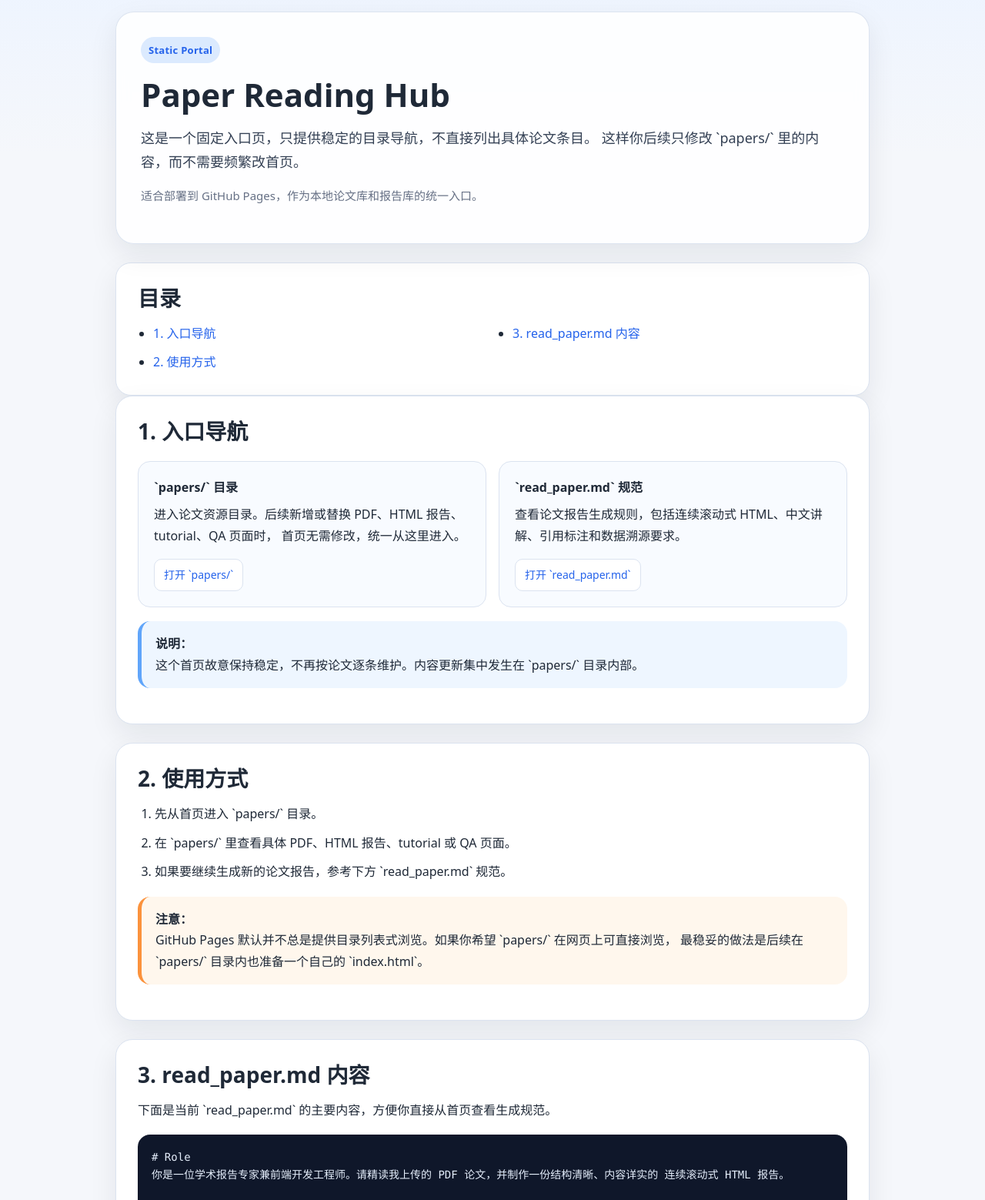
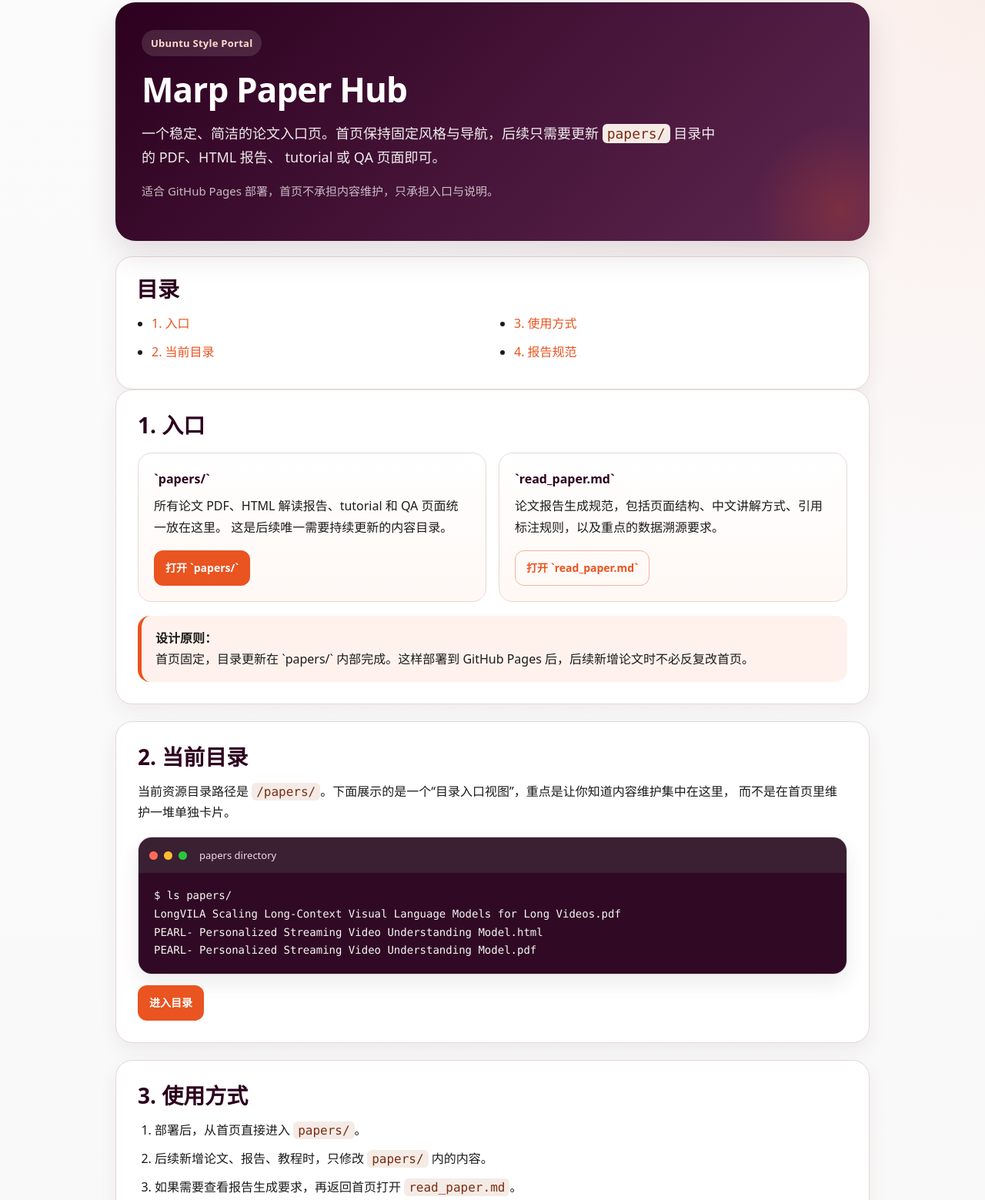
Before and after one commit to guanhuankang/papers, a plain HTML site: page index.html in a window 1280 px wide. Shown: the part 41-1600 px from the top of the page at 77% size. Drawn offline with Linux system fonts and the light colour scheme.

Commit message:
ubuntu-like idnex

```diff
--- a/index.html
+++ b/index.html
@@ -3,21 +3,20 @@
 <head>
   <meta charset="UTF-8" />
   <meta name="viewport" content="width=device-width, initial-scale=1.0" />
-  <title>Paper Reading Hub</title>
+  <title>Marp Paper Hub</title>
   <style>
     :root {
-      --bg: #f5f7fb;
-      --panel: #ffffff;
-      --text: #1f2937;
-      --muted: #667085;
-      --accent: #2563eb;
-      --accent-soft: #dbeafe;
-      --border: #dbe3f0;
-      --shadow: 0 14px 36px rgba(15, 23, 42, 0.08);
-      --note-bg: #eef6ff;
-      --note-border: #60a5fa;
-      --warn-bg: #fff7ed;
-      --warn-border: #fb923c;
+      --ubuntu-orange: #e95420;
+      --ubuntu-orange-dark: #c34113;
+      --ubuntu-aubergine: #2c001e;
+      --ubuntu-aubergine-soft: #5e2750;
+      --ubuntu-ink: #1b1b1b;
+      --ubuntu-muted: #6b7280;
+      --ubuntu-bg: #f7f7f8;
+      --ubuntu-panel: #ffffff;
+      --ubuntu-border: #e5d9d4;
+      --ubuntu-shadow: 0 18px 40px rgba(44, 0, 30, 0.12);
+      --ubuntu-soft: #fff2ec;
     }
 
     * {
@@ -31,13 +30,15 @@
     body {
       margin: 0;
       font-family: system-ui, -apple-system, "Segoe UI", Roboto, Arial, sans-serif;
-      background: linear-gradient(180deg, #edf4ff 0%, var(--bg) 240px);
-      color: var(--text);
-      line-height: 1.72;
+      background:
+        radial-gradient(circle at top right, rgba(233, 84, 32, 0.08), transparent 28%),
+        linear-gradient(180deg, #fcfbfb 0%, var(--ubuntu-bg) 100%);
+      color: var(--ubuntu-ink);
+      line-height: 1.7;
     }
 
     a {
-      color: var(--accent);
+      color: var(--ubuntu-orange);
       text-decoration: none;
     }
 
@@ -51,74 +52,99 @@
     }
 
     header {
-      padding: 56px 0 24px;
+      padding: 44px 0 20px;
     }
 
     .hero {
-      background: rgba(255, 255, 255, 0.86);
-      backdrop-filter: blur(8px);
-      border: 1px solid rgba(219, 227, 240, 0.95);
-      border-radius: 24px;
-      padding: 32px;
-      box-shadow: var(--shadow);
+      background: linear-gradient(135deg, var(--ubuntu-aubergine) 0%, var(--ubuntu-aubergine-soft) 100%);
+      color: #fff;
+      border-radius: 26px;
+      padding: 36px 34px;
+      box-shadow: var(--ubuntu-shadow);
+      position: relative;
+      overflow: hidden;
+    }
+
+    .hero::after {
+      content: "";
+      position: absolute;
+      inset: auto -80px -80px auto;
+      width: 240px;
+      height: 240px;
+      background: radial-gradient(circle, rgba(233, 84, 32, 0.22), transparent 66%);
+      pointer-events: none;
     }
 
     .eyebrow {
       display: inline-block;
-      padding: 6px 10px;
+      padding: 6px 12px;
       border-radius: 999px;
-      background: var(--accent-soft);
-      color: var(--accent);
+      background: rgba(255, 255, 255, 0.12);
+      color: #ffd9cb;
       font-size: 13px;
       font-weight: 700;
       letter-spacing: 0.02em;
     }
 
     h1, h2, h3 {
-      line-height: 1.28;
+      line-height: 1.24;
       margin: 0 0 14px;
     }
 
     h1 {
-      margin-top: 14px;
-      font-size: clamp(30px, 4vw, 42px);
+      margin-top: 16px;
+      font-size: clamp(30px, 4vw, 44px);
+      letter-spacing: -0.02em;
     }
 
     h2 {
       font-size: 28px;
+      color: var(--ubuntu-aubergine);
     }
 
     h3 {
-      font-size: 20px;
-      margin-top: 28px;
+      font-size: 19px;
+      color: var(--ubuntu-aubergine);
+      margin-top: 26px;
     }
 
     p {
       margin: 0 0 16px;
     }
 
+    .lead {
+      font-size: 18px;
+      color: rgba(255, 255, 255, 0.92);
+      max-width: 760px;
+    }
+
+    .meta {
+      margin-top: 14px;
+      color: rgba(255, 255, 255, 0.72);
+      font-size: 15px;
+    }
+
     nav {
-      margin: 24px 0 36px;
+      margin: 24px 0 32px;
     }
 
     .toc,
     section {
-      background: var(--panel);
-      border: 1px solid var(--border);
+      background: var(--ubuntu-panel);
+      border: 1px solid var(--ubuntu-border);
       border-radius: 22px;
-      padding: 28px;
-      box-shadow: var(--shadow);
+      box-shadow: 0 10px 24px rgba(44, 0, 30, 0.06);
     }
 
     .toc {
-      border-radius: 20px;
+      padding: 24px 26px;
     }
 
     .toc ul {
       margin: 0;
       padding-left: 20px;
       columns: 2;
-      column-gap: 32px;
+      column-gap: 36px;
     }
 
     .toc li {
@@ -127,35 +153,25 @@
     }
 
     main {
-      padding-bottom: 56px;
+      padding-bottom: 48px;
     }
 
     section {
-      margin-bottom: 24px;
-    }
-
-    .lead {
-      font-size: 18px;
-      color: #344054;
-    }
-
-    .meta {
-      color: var(--muted);
-      font-size: 15px;
-      margin-top: 16px;
+      padding: 28px;
+      margin-bottom: 22px;
     }
 
     .grid {
       display: grid;
       grid-template-columns: repeat(auto-fit, minmax(280px, 1fr));
       gap: 16px;
-      margin-top: 20px;
+      margin-top: 18px;
     }
 
     .card {
-      background: #f8fbff;
-      border: 1px solid var(--border);
-      border-radius: 16px;
+      background: linear-gradient(180deg, #fff 0%, #fff8f5 100%);
+      border: 1px solid var(--ubuntu-border);
+      border-radius: 18px;
       padding: 20px;
     }
 
@@ -163,6 +179,7 @@
       display: block;
       margin-bottom: 8px;
       font-size: 16px;
+      color: var(--ubuntu-aubergine);
     }
 
     .actions {
@@ -173,30 +190,99 @@
     }
 
     .button {
-      display: inline-block;
-      padding: 8px 12px;
-      border-radius: 10px;
-      border: 1px solid var(--border);
-      background: #fff;
+      display: inline-flex;
+      align-items: center;
+      justify-content: center;
+      padding: 10px 14px;
+      border-radius: 12px;
+      border: 1px solid transparent;
+      background: var(--ubuntu-orange);
+      color: #fff;
       font-size: 14px;
+      font-weight: 600;
+      text-decoration: none;
+      transition: background 0.18s ease, transform 0.18s ease;
     }
 
-    .note,
-    .warning {
-      border-left: 5px solid;
-      border-radius: 16px;
-      padding: 16px 18px;
-      margin: 18px 0;
+    .button:hover {
+      background: var(--ubuntu-orange-dark);
+      text-decoration: none;
+      transform: translateY(-1px);
+    }
+
+    .button.secondary {
+      background: transparent;
+      color: var(--ubuntu-orange);
+      border-color: #f2b59d;
+    }
+
+    .button.secondary:hover {
+      background: var(--ubuntu-soft);
+    }
+
+    .terminal {
+      margin-top: 18px;
+      border-radius: 18px;
+      overflow: hidden;
+      border: 1px solid rgba(44, 0, 30, 0.18);
+      box-shadow: 0 12px 28px rgba(44, 0, 30, 0.08);
+    }
+
+    .terminal-bar {
+      display: flex;
+      align-items: center;
+      gap: 8px;
+      padding: 12px 14px;
+      background: #3a2032;
+    }
+
+    .dot {
+      width: 11px;
+      height: 11px;
+      border-radius: 50%;
+      background: #ff6b57;
+    }
+
+    .dot:nth-child(2) {
+      background: #febc2e;
+    }
+
+    .dot:nth-child(3) {
+      background: #28c840;
+    }
+
+    .terminal-title {
+      margin-left: 8px;
+      color: #f1d6e8;
+      font-size: 13px;
+    }
+
+    pre {
+      margin: 0;
+      padding: 18px 20px;
+      background: #300a24;
+      color: #f5f5f5;
+      overflow-x: auto;
+      font-family: ui-monospace, SFMono-Regular, Menlo, Consolas, monospace;
+      font-size: 14px;
+      line-height: 1.7;
+      white-space: pre-wrap;
+    }
+
+    code {
+      font-family: ui-monospace, SFMono-Regular, Menlo, Consolas, monospace;
+      background: #f5ebe6;
+      color: #7a2e12;
+      padding: 2px 6px;
+      border-radius: 6px;
     }
 
     .note {
-      background: var(--note-bg);
-      border-color: var(--note-border);
-    }
-
-    .warning {
-      background: var(--warn-bg);
-      border-color: var(--warn-border);
+      margin-top: 18px;
+      padding: 16px 18px;
+      border-left: 5px solid var(--ubuntu-orange);
+      background: var(--ubuntu-soft);
+      border-radius: 16px;
     }
 
     ul, ol {
@@ -208,25 +294,9 @@
       margin-bottom: 10px;
     }
 
-    code, pre {
-      font-family: ui-monospace, SFMono-Regular, Menlo, Consolas, monospace;
-    }
-
-    pre {
-      margin: 18px 0 0;
-      padding: 18px;
-      border-radius: 16px;
-      background: #0f172a;
-      color: #e5eefb;
-      overflow-x: auto;
-      font-size: 14px;
-      line-height: 1.6;
-      white-space: pre-wrap;
-    }
-
     footer {
-      color: var(--muted);
-      padding: 0 0 48px;
+      color: var(--ubuntu-muted);
+      padding: 0 0 42px;
       font-size: 14px;
     }
 
@@ -247,14 +317,14 @@
   <header>
     <div class="container">
       <div class="hero">
-        <span class="eyebrow">Static Portal</span>
-        <h1>Paper Reading Hub</h1>
+        <span class="eyebrow">Ubuntu Style Portal</span>
+        <h1>Marp Paper Hub</h1>
         <p class="lead">
-          这是一个固定入口页，只提供稳定的目录导航，不直接列出具体论文条目。
-          这样你后续只修改 `papers/` 里的内容，而不需要频繁改首页。
+          一个稳定、简洁的论文入口页。首页保持固定风格与导航，后续只需要更新 <code>papers/</code> 目录中的 PDF、HTML 报告、
+          tutorial 或 QA 页面即可。
         </p>
         <p class="meta">
-          适合部署到 GitHub Pages，作为本地论文库和报告库的统一入口。
+          适合 GitHub Pages 部署，首页不承担内容维护，只承担入口与说明。
         </p>
       </div>
     </div>
@@ -264,22 +334,23 @@
     <div class="toc">
       <h2>目录</h2>
       <ul>
-        <li><a href="#entry">1. 入口导航</a></li>
-        <li><a href="#workflow">2. 使用方式</a></li>
-        <li><a href="#read-paper">3. read_paper.md 内容</a></li>
+        <li><a href="#entry">1. 入口</a></li>
+        <li><a href="#directory">2. 当前目录</a></li>
+        <li><a href="#usage">3. 使用方式</a></li>
+        <li><a href="#spec">4. 报告规范</a></li>
       </ul>
     </div>
   </nav>
 
   <main class="container">
     <section id="entry">
-      <h2>1. 入口导航</h2>
+      <h2>1. 入口</h2>
       <div class="grid">
         <article class="card">
-          <strong>`papers/` 目录</strong>
+          <strong>`papers/`</strong>
           <p>
-            进入论文资源目录。后续新增或替换 PDF、HTML 报告、tutorial、QA 页面时，
-            首页无需修改，统一从这里进入。
+            所有论文 PDF、HTML 解读报告、tutorial 和 QA 页面统一放在这里。
+            这是后续唯一需要持续更新的内容目录。
           </p>
           <div class="actions">
             <a class="button" href="papers/">打开 `papers/`</a>
@@ -287,82 +358,100 @@
         </article>
 
         <article class="card">
-          <strong>`read_paper.md` 规范</strong>
+          <strong>`read_paper.md`</strong>
           <p>
-            查看论文报告生成规则，包括连续滚动式 HTML、中文讲解、引用标注和数据溯源要求。
+            论文报告生成规范，包括页面结构、中文讲解方式、引用标注规则，以及重点的数据溯源要求。
           </p>
           <div class="actions">
-            <a class="button" href="read_paper.md">打开 `read_paper.md`</a>
+            <a class="button secondary" href="read_paper.md">打开 `read_paper.md`</a>
           </div>
         </article>
       </div>
 
       <div class="note">
-        <strong>说明：</strong><br />
-        这个首页故意保持稳定，不再按论文逐条维护。内容更新集中发生在 `papers/` 目录内部。
+        <strong>设计原则：</strong><br />
+        首页固定，目录更新在 `papers/` 内部完成。这样部署到 GitHub Pages 后，后续新增论文时不必反复改首页。
       </div>
     </section>
 
-    <section id="workflow">
-      <h2>2. 使用方式</h2>
-      <ol>
-        <li>先从首页进入 `papers/` 目录。</li>
-        <li>在 `papers/` 里查看具体 PDF、HTML 报告、tutorial 或 QA 页面。</li>
-        <li>如果要继续生成新的论文报告，参考下方 `read_paper.md` 规范。</li>
-      </ol>
+    <section id="directory">
+      <h2>2. 当前目录</h2>
+      <p>
+        当前资源目录路径是 <code>/papers/</code>。下面展示的是一个“目录入口视图”，重点是让你知道内容维护集中在这里，
+        而不是在首页里维护一堆单独卡片。
+      </p>
 
-      <div class="warning">
-        <strong>注意：</strong><br />
-        GitHub Pages 默认并不总是提供目录列表式浏览。如果你希望 `papers/` 在网页上可直接浏览，
-        最稳妥的做法是后续在 `papers/` 目录内也准备一个自己的 `index.html`。
+      <div class="terminal">
+        <div class="terminal-bar">
+          <span class="dot"></span>
+          <span class="dot"></span>
+          <span class="dot"></span>
+          <span class="terminal-title">papers directory</span>
+        </div>
+        <pre>$ ls papers/
+LongVILA Scaling Long-Context Visual Language Models for Long Videos.pdf
+PEARL- Personalized Streaming Video Understanding Model.html
+PEARL- Personalized Streaming Video Understanding Model.pdf</pre>
+      </div>
+
+      <div class="actions">
+        <a class="button" href="papers/">进入目录</a>
       </div>
     </section>
 
-    <section id="read-paper">
-      <h2>3. read_paper.md 内容</h2>
+    <section id="usage">
+      <h2>3. 使用方式</h2>
+      <ol>
+        <li>部署后，从首页直接进入 <code>papers/</code>。</li>
+        <li>后续新增论文、报告、教程时，只修改 <code>papers/</code> 内的内容。</li>
+        <li>如果需要查看报告生成要求，再返回首页打开 <code>read_paper.md</code>。</li>
+      </ol>
+
+      <div class="note">
+        <strong>GitHub Pages 提醒：</strong><br />
+        如果你希望 `papers/` 在网页端始终可浏览，最稳妥的做法仍然是在 `papers/` 目录里准备一个自己的 `index.html`。
+        这样首页和子目录页都可以长期稳定不变。
+      </div>
+    </section>
+
+    <section id="spec">
+      <h2>4. 报告规范</h2>
       <p>
-        下面是当前 `read_paper.md` 的主要内容，方便你直接从首页查看生成规范。
+        下面保留 `read_paper.md` 的精简说明，方便快速回顾报告应该长什么样。
       </p>
-      <pre># Role
-你是一位学术报告专家兼前端开发工程师。请精读我上传的 PDF 论文，并制作一份结构清晰、内容详实的 连续滚动式 HTML 报告。
 
-# Task
-1. 深入分析论文的核心内容，覆盖背景、方法、实验、结论等方方面面。
-2. 将内容转化为一个独立的、自包含的 HTML 文件（包含内嵌 CSS）。
-3. 页面设计需适合阅读（而非投影），支持上下滚动浏览所有信息。
+      <div class="terminal">
+        <div class="terminal-bar">
+          <span class="dot"></span>
+          <span class="dot"></span>
+          <span class="dot"></span>
+          <span class="terminal-title">read_paper.md summary</span>
+        </div>
+        <pre># Task
+- 深入分析论文背景、方法、实验、结论
+- 产出单个自包含 HTML 文件
+- 页面应适合阅读，并支持连续滚动
 
-# Content Requirements
-1. 主要解释使用中文，但专业名词、术语、变量名、缩写必须保留原始英文。
-2. 在关键观点、数据、公式或图表描述后，务必标注原文对应的位置。
-3. 内容要全面，逻辑分层清晰，使用 H1 / H2 / H3 标题。
-4. 数据溯源必须单独列出：
-   - 数据集名称及官方链接/引用
-   - 数据规模
-   - 数据采集方式
-   - 数据划分策略
-   - 预处理/增强方法
-   - 多实验场景要分别说明，避免混淆
-   - 若原文未明确说明，要标注“⚠️ 原文未明确”
+# Key requirements
+- 主要用中文解释，术语保留英文
+- 关键观点后标注原文位置
+- 单独写清楚数据来源、规模、划分、预处理
+- 若原文未明确说明，要明确标注
 
-# Layout & Design
-1. 使用语义化 HTML 标签。
-2. 不要用幻灯片分页结构，要做成连续长页面。
-3. 建议顶部添加目录导航。
-4. 主体内容区域应限制最大宽度并居中显示。
-5. 所有 CSS 内嵌，保证离线可用。
+# Output
+- 文件输出到 papers/
+- 文件名与原论文同名（不含扩展名）
+- 所有 CSS 内嵌，适合离线查看</pre>
+      </div>
 
-# Output Format
-1. 输出到 papers/ 文件夹。
-2. 文件名使用原始论文名（不含扩展名）。
-3. 浏览器打开后应直接呈现整洁的文档报告效果。</pre>
       <div class="actions">
-        <a class="button" href="read_paper.md">打开原始 read_paper.md</a>
+        <a class="button secondary" href="read_paper.md">查看完整规范</a>
       </div>
     </section>
   </main>
 
   <footer class="container">
-    Static index saved as `index.html`.
+    `index.html` is intentionally stable. Keep updating `papers/`, not this page.
   </footer>
 </body>
 </html>
```
